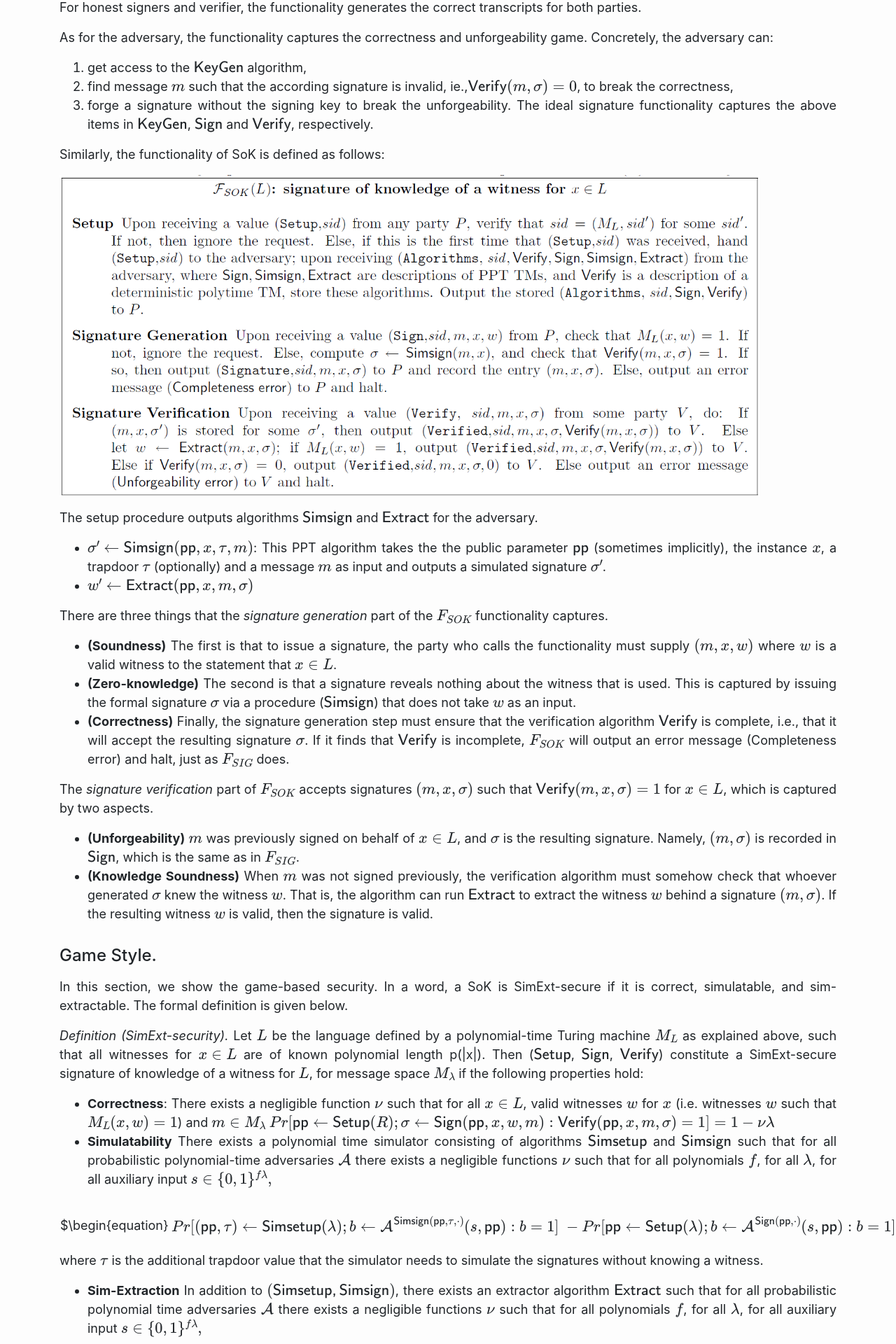
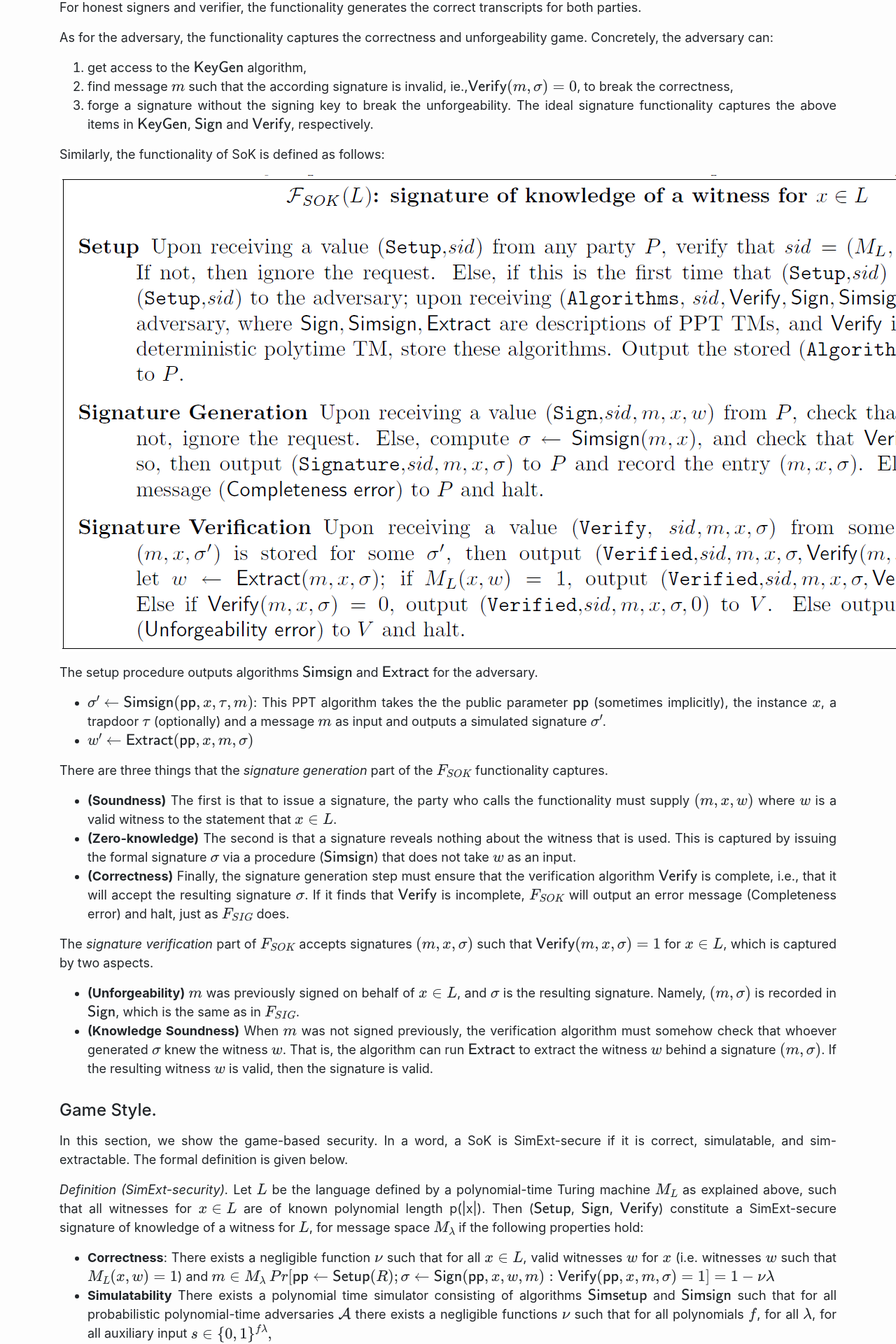
Before and after one commit to YanYingfei/yanyingfei.github.io, a Jekyll site: the page built from _posts/2023-11-07-Signature-of-Knowledge.md, in a window 1280 px wide. Shown: the part 1522-3442 px from the top of the page at 70% size. Built offline with Jekyll 4.4.1, drawn with Linux system fonts in a browser that asks for light colours; formulas are drawn with MathJax 3.

Commit message:
Update 2023-11-07-Signature-of-Knowledge.md

```diff
--- a/_posts/2023-11-07-Signature-of-Knowledge.md
+++ b/_posts/2023-11-07-Signature-of-Knowledge.md
@@ -38,7 +38,7 @@
 
 Similarly, the functionality of SoK is defined as follows:
 
-<p><img src="/functionality-sim-sok.png" alt="functionality-sok" width="1000" > </p>
+<p><img src="/functionality-sim-sok.png" alt="functionality-sok"> </p>
 
 
 The setup procedure outputs algorithms $\mathsf{Simsign}$ and $\mathsf{Extract}$ for the adversary.
```
